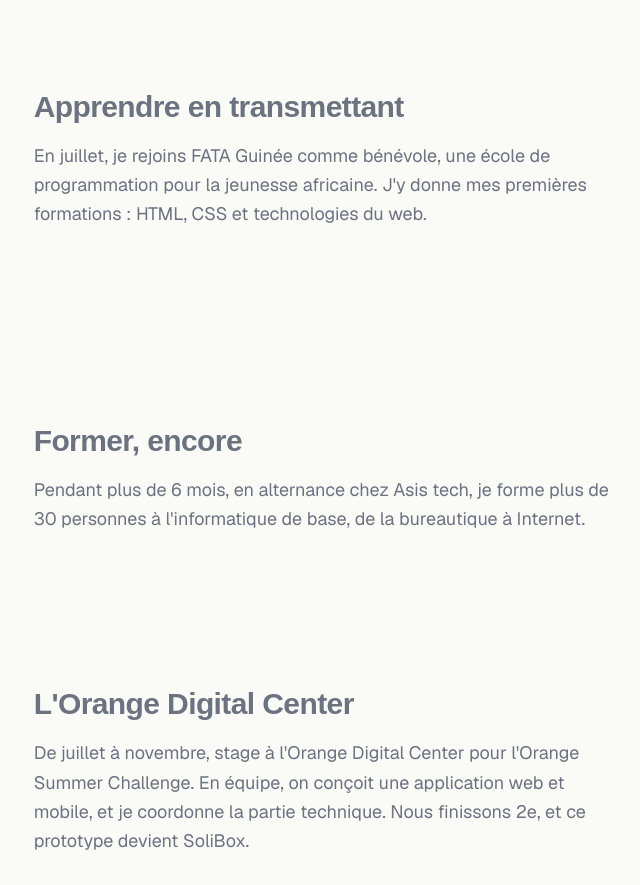
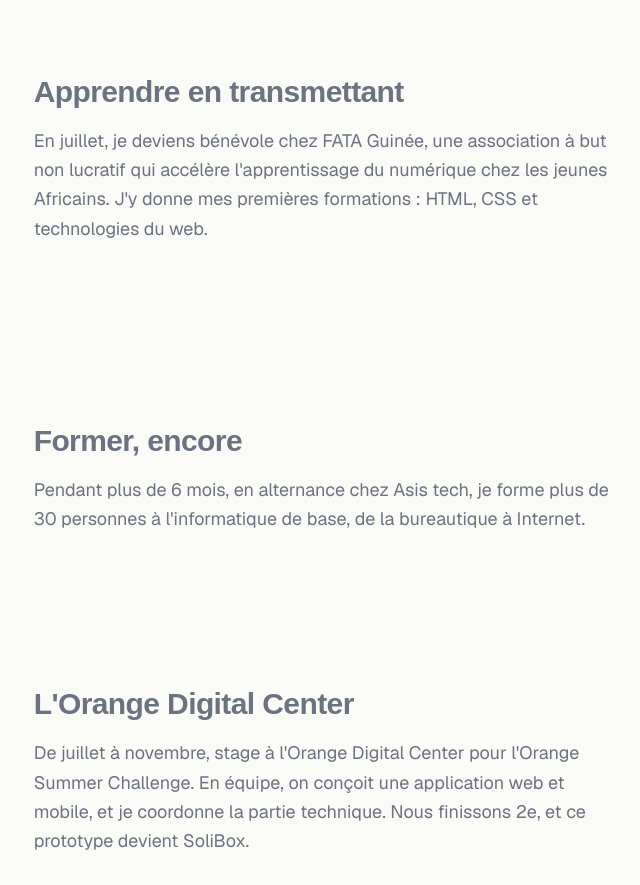
Before and after one commit to Foula34/foula_portfolio, a Next.js app: page / in a window 1280 px wide. Shown: the part 3592-4477 px from the top of the page, without its empty margins (563-1203 px from the left). Built offline with nearby package versions, Linux system fonts and the light colour scheme; a web font is replaced by a local one.

Commit message:
Mon histoire : description juste de FATA Guinée
Co-Authored-By: Claude Opus 5.5 <noreply@anthropic.com>
Claude-Session: https://claude.ai/code/session_01JkC3VijXHaJbwuBd5DhMG4

```diff
--- a/content/home.ts
+++ b/content/home.ts
@@ -79,7 +79,7 @@ export const home: Record<Locale, HomeText> = {
         {
           year: '2024',
           title: 'Apprendre en transmettant',
-          text: "En juillet, je rejoins FATA Guinée comme bénévole, une école de programmation pour la jeunesse africaine. J'y donne mes premières formations : HTML, CSS et technologies du web.",
+          text: "En juillet, je deviens bénévole chez FATA Guinée, une association à but non lucratif qui accélère l'apprentissage du numérique chez les jeunes Africains. J'y donne mes premières formations : HTML, CSS et technologies du web.",
         },
         {
           year: '2025',
@@ -209,7 +209,7 @@ export const home: Record<Locale, HomeText> = {
         {
           year: '2024',
           title: 'Learning by teaching',
-          text: 'In July, I join FATA Guinée as a volunteer, a coding school for young Africans. There I give my first training sessions: HTML, CSS and web technologies.',
+          text: 'In July, I start volunteering at FATA Guinée, a non-profit that speeds up digital learning for young Africans. There I give my first training sessions: HTML, CSS and web technologies.',
         },
         {
           year: '2025',
```
